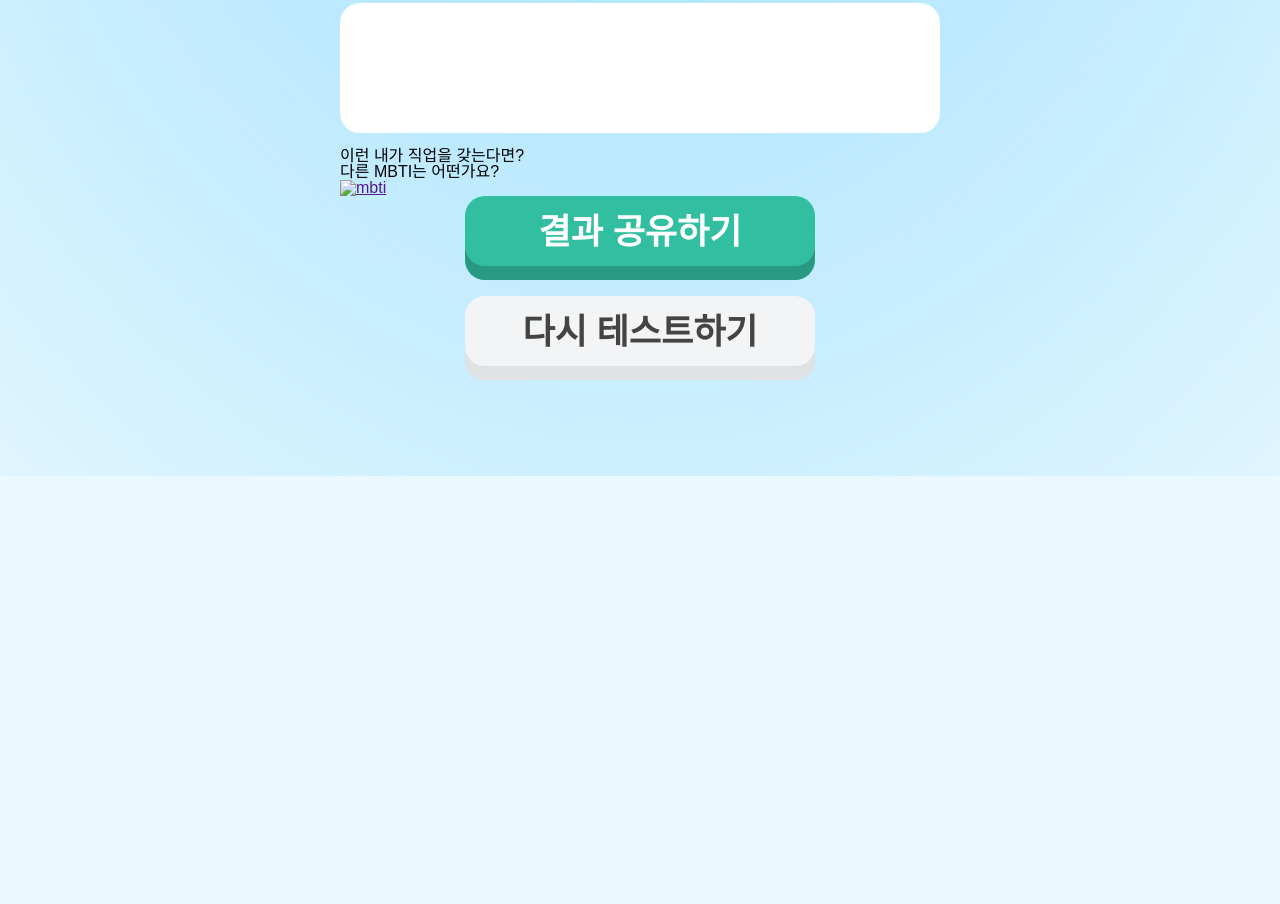
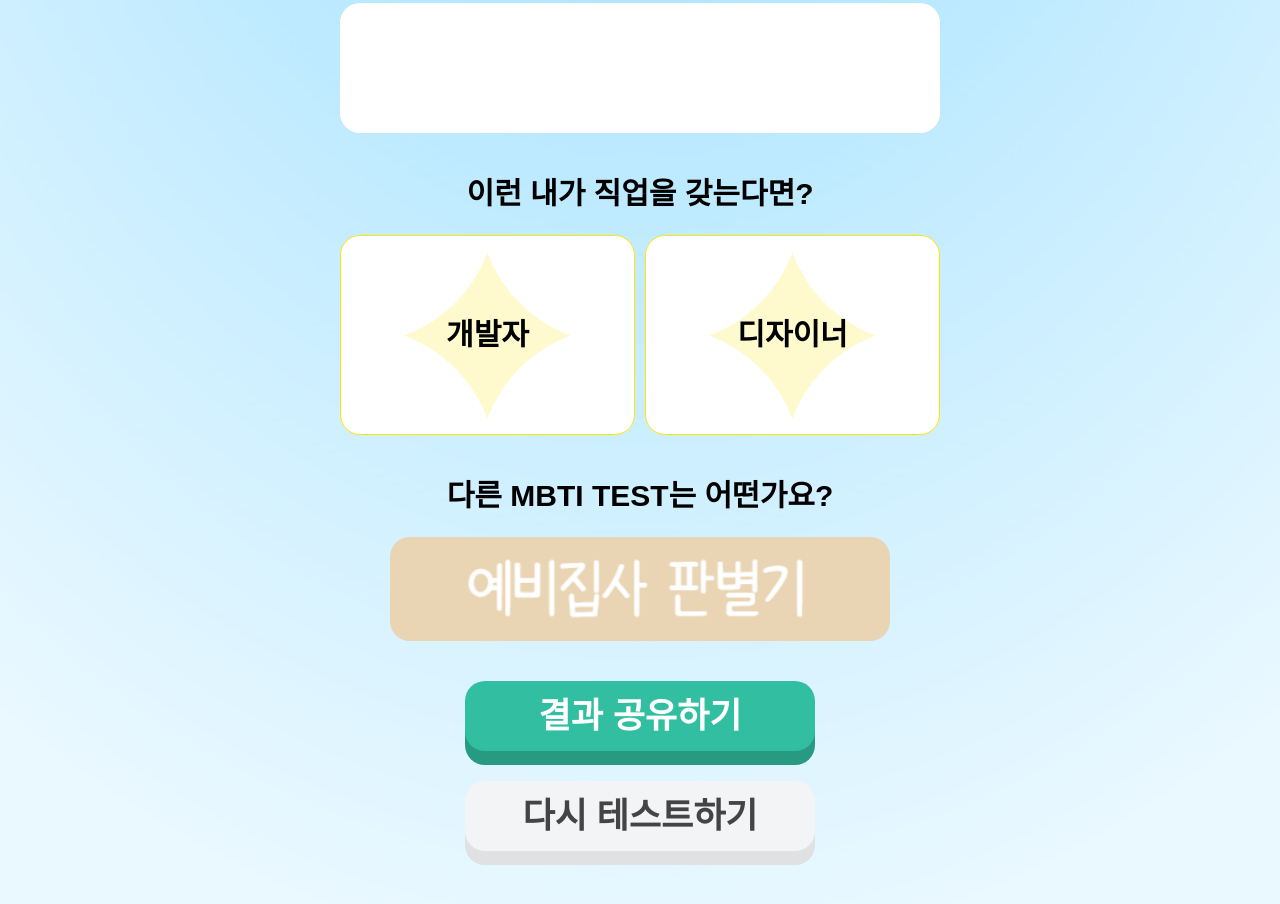
Before and after one commit to jeongsangtae/job-mbti, a plain HTML site: page results.html in a window 1280 px wide. Shown: the part 1310-2214 px from the top of the page. Before the commit the page ends 1786 px from the top, so only its background shows below. Drawn offline with nearby package versions, Linux system fonts and the light colour scheme; a web font is replaced by a local one.

Commit message:
results css part.2

```diff
--- a/css/results.css
+++ b/css/results.css
@@ -33,3 +33,43 @@ body {
   text-align: center;
   padding: 30px 10px;
 }
+
+.result h3 {
+  font-size: 30px;
+  font-weight: 700;
+  line-height: 1.4;
+  text-align: center;
+  margin-top: 40px;
+  margin-bottom: 20px;
+}
+
+.result .jobs {
+  height: 200px;
+  display: flex;
+  gap: 10px;
+}
+
+.result .job {
+  flex: 1;
+  background-color: #ffffff;
+  background-image: url(../images/result_star.png);
+  background-position: center center;
+  background-repeat: no-repeat;
+  font-size: 30px;
+  font-weight: 700;
+  line-height: 1.4;
+  display: flex;
+  justify-content: center;
+  align-items: center;
+  border: 1px solid #ffe603;
+  border-radius: 20px;
+}
+
+.result .mbti img {
+  margin-bottom: 40px;
+  margin-left: auto;
+  margin-right: auto;
+  width: 100%;
+  max-width: 500px;
+  border-radius: 20px;
+}
--- a/results.html
+++ b/results.html
@@ -35,14 +35,18 @@
     <div class="result">
       <h3>이런 내가 직업을 갖는다면?</h3>
       <div class="jobs">
-        <div class="job"></div>
-        <div class="job"></div>
+        <div class="job">개발자</div>
+        <div class="job">디자이너</div>
       </div>
     </div>
     <div class="result">
-      <h3>다른 MBTI는 어떤가요?</h3>
-      <a href="" target="_blank" class="mbti">
-        <img src="" alt="mbti" />
+      <h3>다른 MBTI TEST는 어떤가요?</h3>
+      <a
+        href="https://cat-mbti-jeong.netlify.app/"
+        target="_blank"
+        class="mbti"
+      >
+        <img src="/images/catmbti2.PNG" alt="mbti" />
       </a>
     </div>
     <div class="btn btn-green btn-small share-or-copy">결과 공유하기</div>
```
